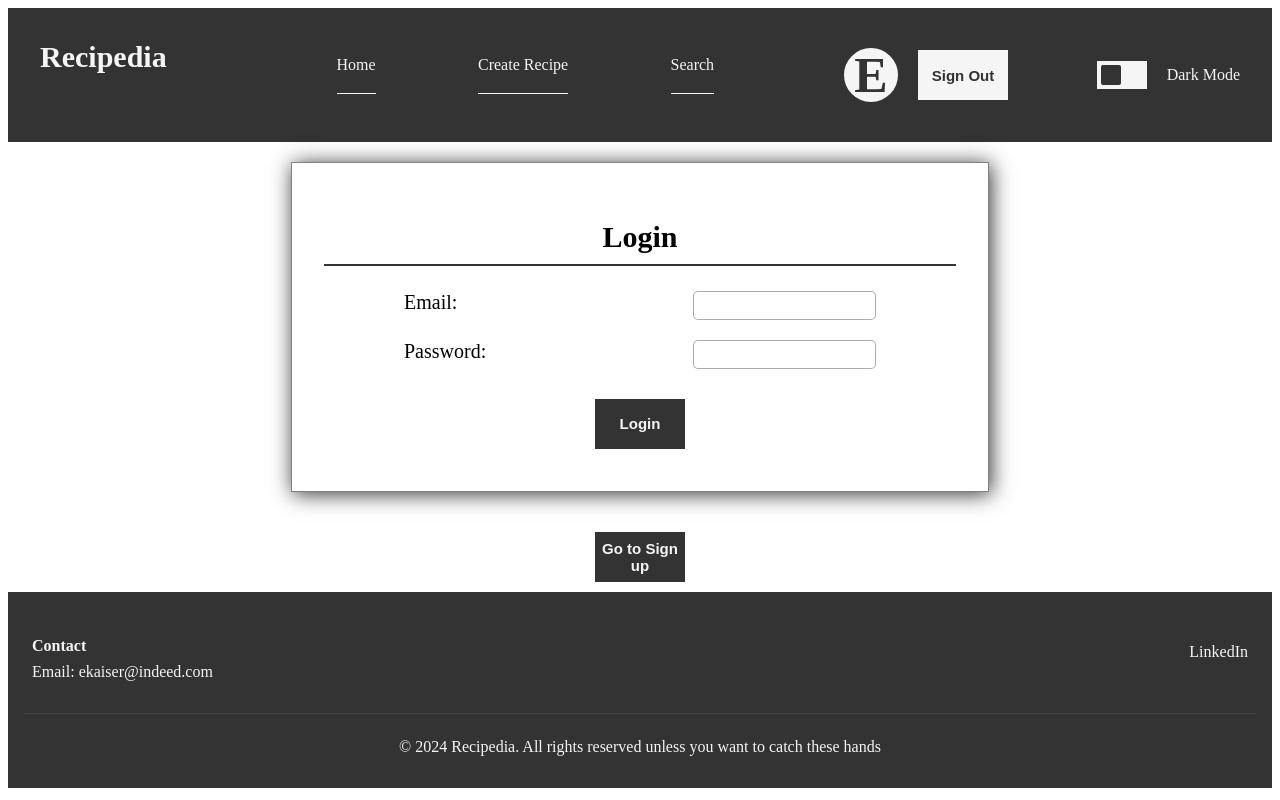
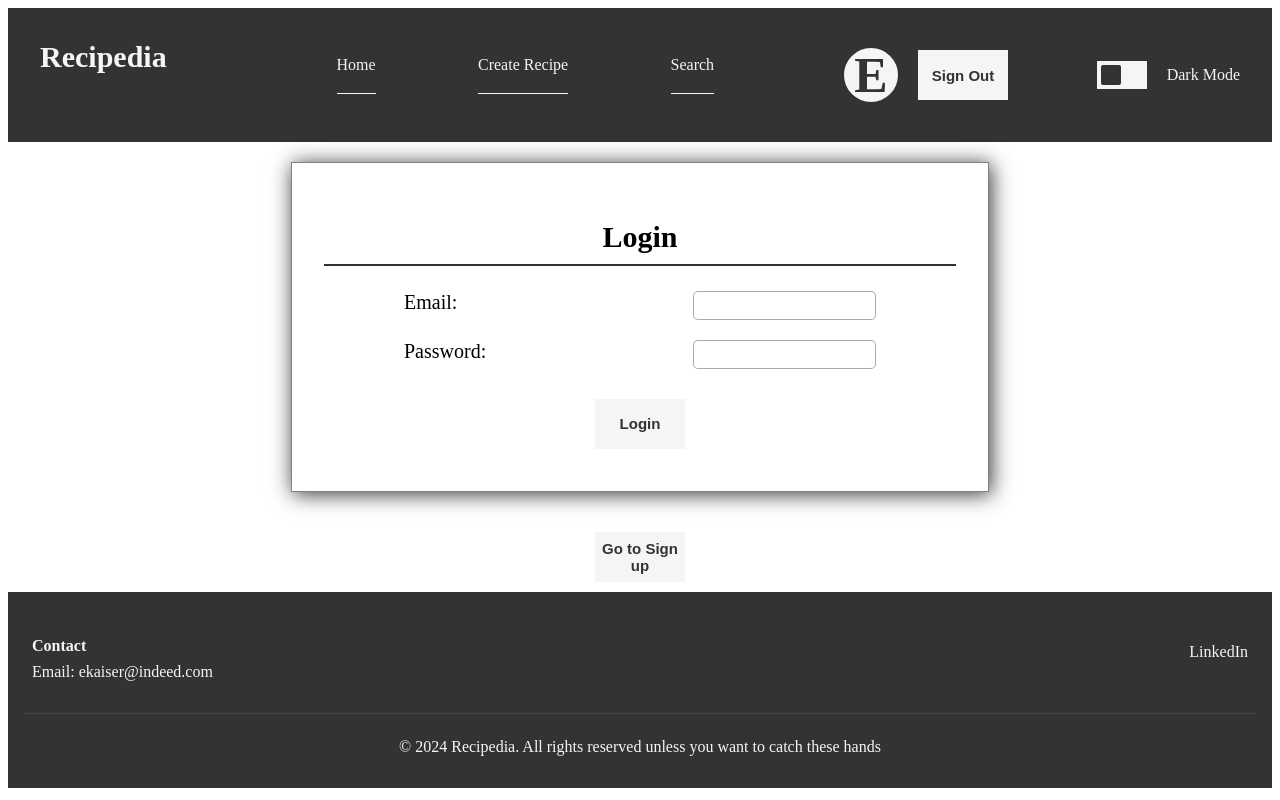
Before and after one commit to ekaiser-512/Capstone-Recipedia, a React (Vite) app in the folder Frontend/capstone-app/: page /entry in a window 1280 px wide. Built offline with nearby package versions, Linux system fonts and the light colour scheme.

Commit message:
additional dark mode styling

```diff
--- a/Frontend/capstone-app/src/components/Button/Button.css
+++ b/Frontend/capstone-app/src/components/Button/Button.css
@@ -1,3 +1,11 @@
+/* Button.css */
+:root {
+    --button-bg-light: whitesmoke;
+    --button-text-light: #333;
+    --button-bg-dark: #333;
+    --button-text-dark: whitesmoke;
+  }
+
   .button {
     width: 90px;
     height: 50px;
@@ -9,13 +17,11 @@
   }
 
   .button-light {
-    background-color: whitesmoke;
-    color: #333;
-
+    background-color: var(--button-bg-light);
+    color: var(--button-text-light);
   }
 
   .button-dark {
-    background-color: #333;
-    margin: 10px;
-    color: whitesmoke;
+    background-color: var(--button-bg-dark);
+    color: var(--button-text-dark);
   }
--- a/Frontend/capstone-app/src/components/Button/Button.jsx
+++ b/Frontend/capstone-app/src/components/Button/Button.jsx
@@ -1,10 +1,13 @@
-import './Button.css'
+import './Button.css';
 
-const Button = ({text, handleClick, style}) => {
+const Button = ({ text, handleClick, theme }) => {
+  const buttonClass = theme === 'dark' ? 'button-dark' : 'button-light';
 
-    return (
-        <button onClick={handleClick} className={`button ${style}`}>{text}</button>
-    )
-}
+  return (
+    <button onClick={handleClick} className={`button ${buttonClass}`}>
+      {text}
+    </button>
+  );
+};
 
 export default Button;
```
Lines whose indentation alone changed are shown as unchanged.
